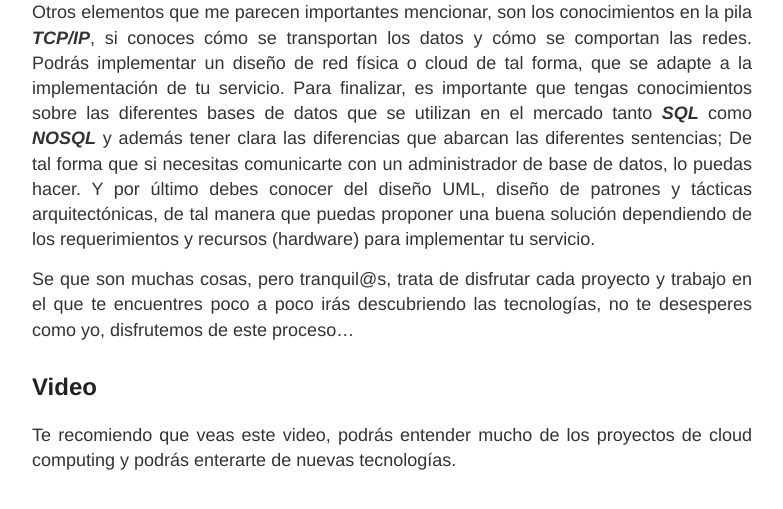
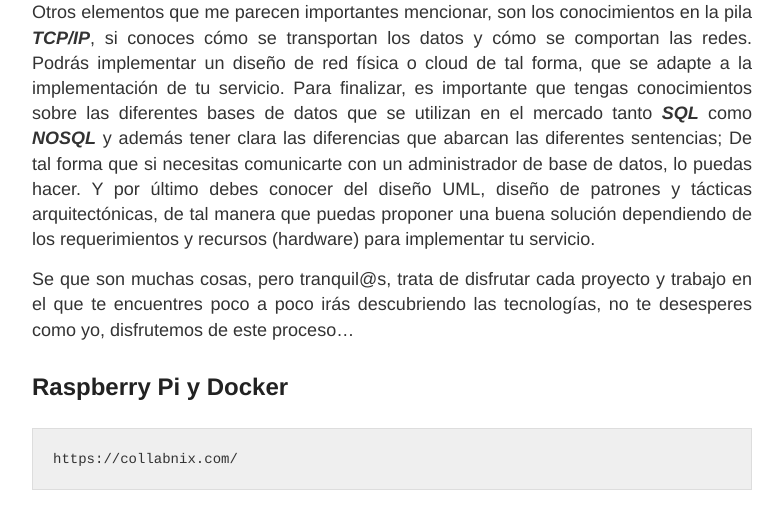
Before and after one commit to jsgiraldoh/jsgiraldoh.github.io, a Jekyll site: the page built from tips.md, in a window 1280 px wide and 900 px high, scrolled down 1319 px, cut to the strip 0-509 px from the top of the window. Shown: the whole strip, without its empty margins (248-1031 px from the left). Built offline with Jekyll 4.4.1, drawn with Linux system fonts in a browser that asks for light colours; nearby versions of some CDN libraries.

Commit message:
Rasperry Pi

````diff
--- a/tips.md
+++ b/tips.md
@@ -49,6 +49,11 @@ Y por último debes conocer del diseño UML, diseño de patrones y tácticas arq
 
 Se que son muchas cosas, pero tranquil@s, trata de disfrutar cada proyecto y trabajo en el que te encuentres poco a poco irás descubriendo las tecnologías, no te desesperes como yo, disfrutemos de este proceso...
 
+## Raspberry Pi y Docker
+
+```
+https://collabnix.com/
+```
 
 ## Video
 
````
Also changed, not shown: 1 other file.
